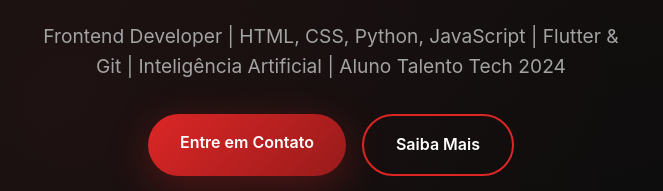
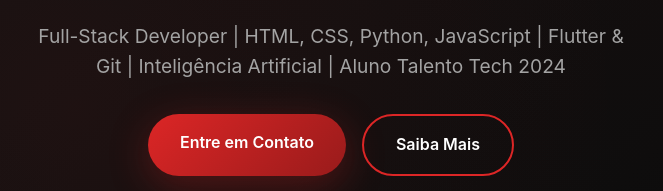
Before and after one commit to LucassouzaDevTech/Portfolio-LucasSouza, a plain HTML site: page index.html in a window 1280 px wide. Shown: the part 507-698 px from the top of the page, 309-972 px from the left. Drawn offline with Linux system fonts and the light colour scheme.

Commit message:
Update index.html

```diff
--- a/index.html
+++ b/index.html
@@ -57,7 +57,7 @@
                 <span class="title-subtitle">Futuro Engenheiro de Software</span>
             </h1>
             <p class="hero-description">
-                Frontend Developer | HTML, CSS, Python, JavaScript | Flutter & Git |
+                Full-Stack Developer | HTML, CSS, Python, JavaScript | Flutter & Git |
                 Inteligência Artificial | Aluno Talento Tech 2024
             </p>
             <div class="hero-buttons">
```
